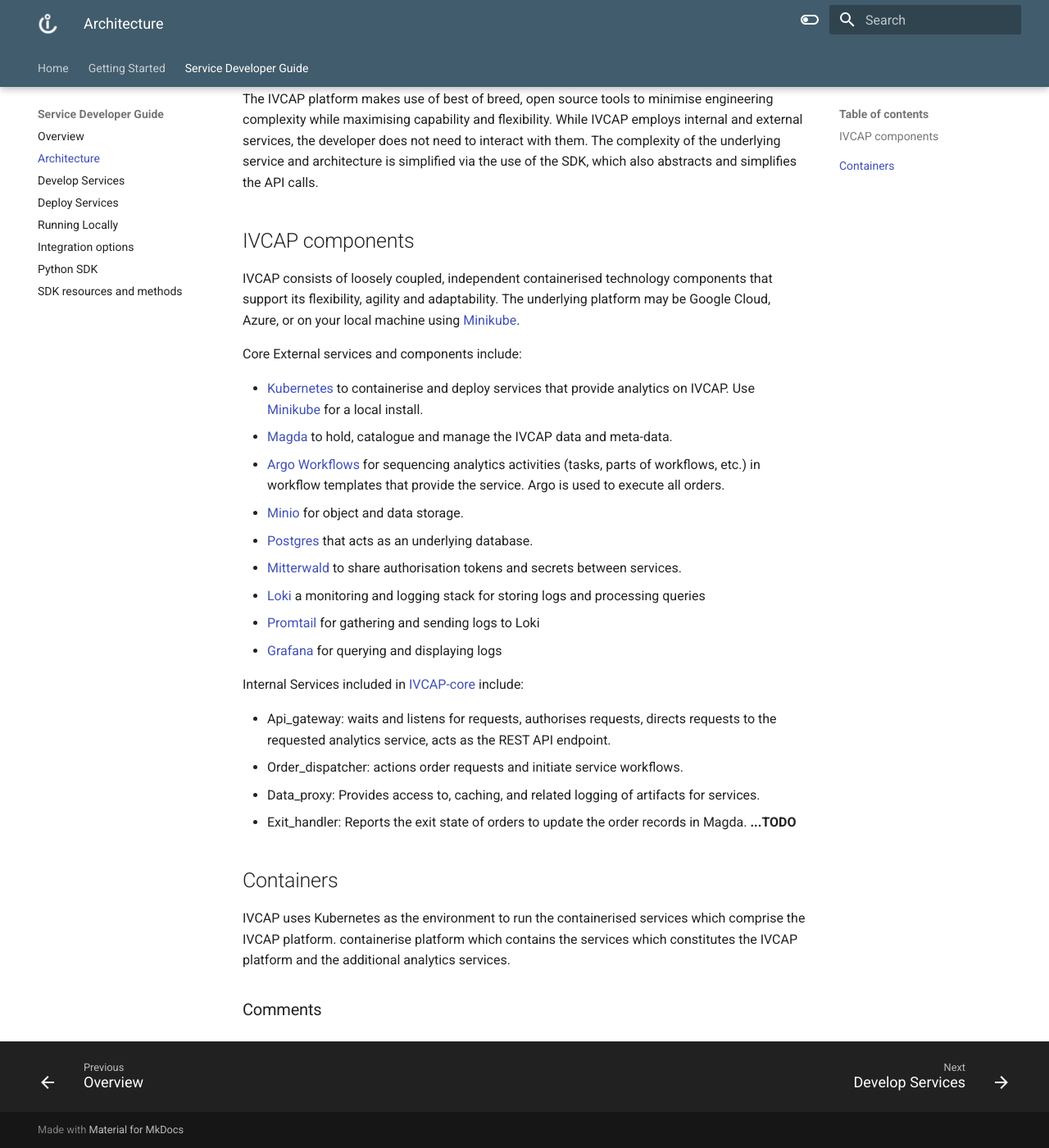
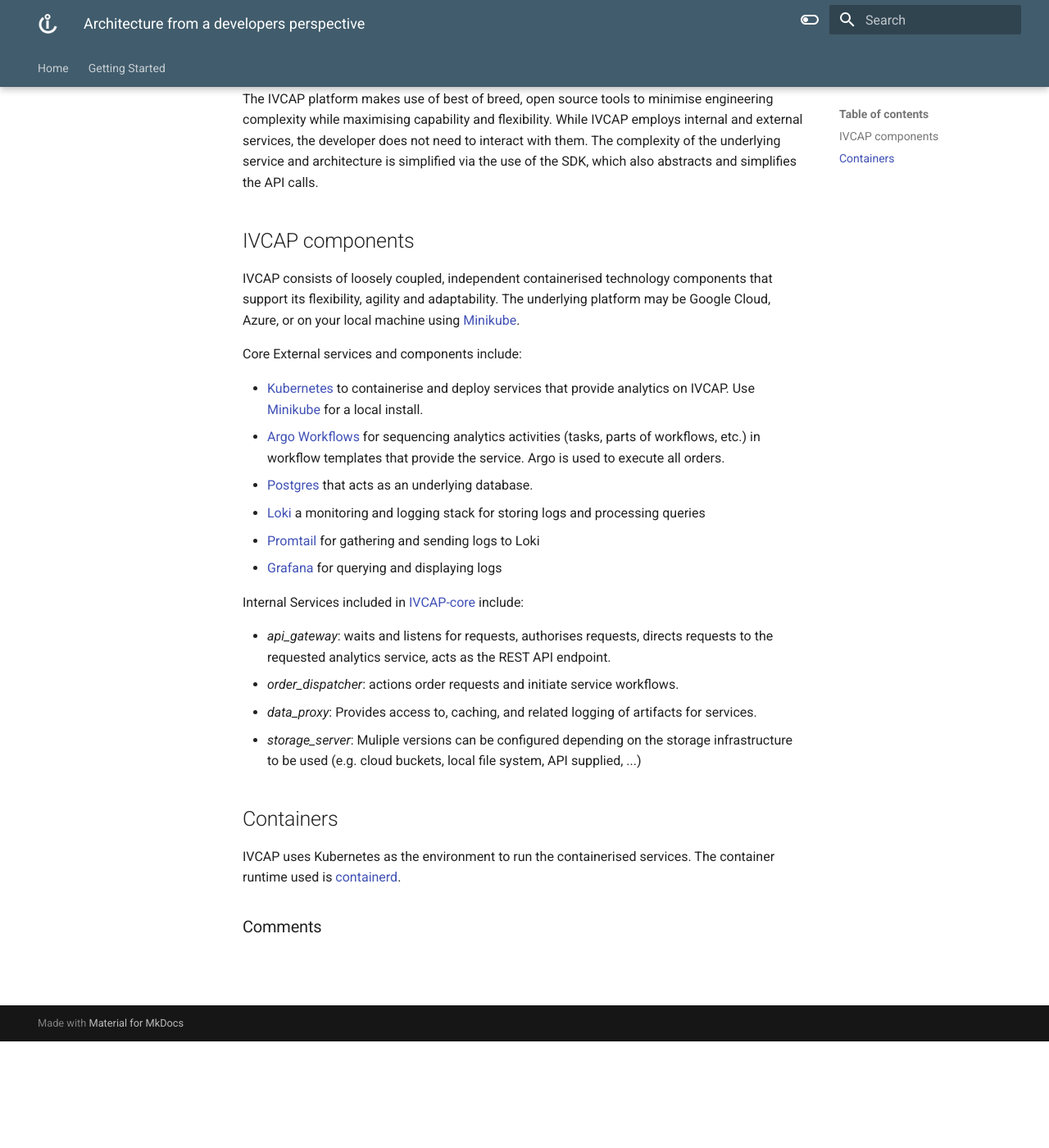
Before and after one commit to ivcap-works/ivcap-docs, an MkDocs documentation site: the page built from docs/developer-guide/architecture.md, in a window 1280 px wide and 1400 px high, scrolled down 130 px. Shown: the whole window at 82% size. Built offline with MkDocs 1.6.1 and Material for MkDocs 9.7.7, drawn with Linux system fonts in a browser that asks for light colours; comment, search, counter and statistics services are not loaded.

Commit message:
snapshot

```diff
--- a/docs/developer-guide/architecture.md
+++ b/docs/developer-guide/architecture.md
@@ -13,29 +13,20 @@
 Core External services and components include:
 
 * [Kubernetes](https://kubernetes.io/) to containerise and deploy services that provide analytics on IVCAP.  Use [Minikube](https://minikube.sigs.k8s.io/docs/start/) for a local install.
-* [Magda](https://magda.io/) to hold, catalogue and manage the IVCAP data and meta-data.
 * [Argo Workflows](https://argoproj.github.io/argo-workflows/) for sequencing analytics activities (tasks, parts of workflows, etc.) in workflow templates that provide the service.  Argo is used to execute all orders.
-* [Minio](https://min.io/) for object and data storage.
 * [Postgres](https://www.postgresql.org/) that acts as an underlying database.
-* [Mitterwald](https://helm.mittwald.de) to share authorisation tokens and secrets between services.
 * [Loki](https://github.com/grafana/loki) a monitoring and logging stack for storing logs and processing queries
   * [Promtail](https://github.com/jafernandez73/grafana-loki/blob/master/docs/promtail-setup.md) for gathering and sending logs to Loki
   * [Grafana](https://grafana.com/docs/loki/latest/api/) for querying and displaying logs
 
 Internal Services included in [IVCAP-core](https://github.com/ivcap-works/ivcap-core) include:
 
-* Api_gateway: waits and listens for requests, authorises requests, directs requests to the requested analytics service, acts as the REST API endpoint.
-* Order_dispatcher: actions order requests and initiate service workflows.
-* Data_proxy: Provides access to, caching, and related logging of artifacts for services.
-* Exit_handler: Reports the exit state of orders to update the order records in Magda.
-**...TODO**
-
-###
-
-
+* _api_gateway_: waits and listens for requests, authorises requests, directs requests to the requested analytics service, acts as the REST API endpoint.
+* _order_dispatcher_: actions order requests and initiate service workflows.
+* _data_proxy_: Provides access to, caching, and related logging of artifacts for services.
+* _storage_server_: Muliple versions can be configured depending on the storage infrastructure to be used (e.g. cloud buckets, local file system, API supplied, ...)
 
 
 ## Containers
 
-IVCAP uses Kubernetes as the environment to run the containerised services which comprise the IVCAP platform.
-containerise platform which contains the services which constitutes the IVCAP platform and the additional analytics services.
+IVCAP uses Kubernetes as the environment to run the containerised services. The container runtime used is [containerd](https://containerd.io).
--- a/mkdocs.yml
+++ b/mkdocs.yml
@@ -49,15 +49,15 @@
   #         - argo: cli/argo.md
   #         - argo archive: cli/argo_archive.md
   #         - argo archive delete: cli/argo_archive_delete.md
-  - Service Developer Guide:
-      - Overview: developer-guide/README.md
-      - Architecture: developer-guide/architecture.md
-      - Develop Services: developer-guide/develop-services.md
-      - Deploy Services: developer-guide/deploy-services.md
-      - developer-guide/running-locally.md
-      - developer-guide/integration-options.md
-      - Python SDK: developer-guide/sdk.md
-      - developer-guide/sdk-resources.md
+  # - Service Developer Guide:
+  #     - Overview: developer-guide/README.md
+  #     - Architecture: developer-guide/architecture.md
+  #     - Develop Services: developer-guide/develop-services.md
+  #     - Deploy Services: developer-guide/deploy-services.md
+  #     - developer-guide/running-locally.md
+  #     - developer-guide/integration-options.md
+  #     - Python SDK: developer-guide/sdk.md
+  #     - developer-guide/sdk-resources.md
 
   #      - releasing.md
   # - Operator Manual:
```
Also changed, not shown: docs/developer-guide/README.md (+5 -8 lines).
